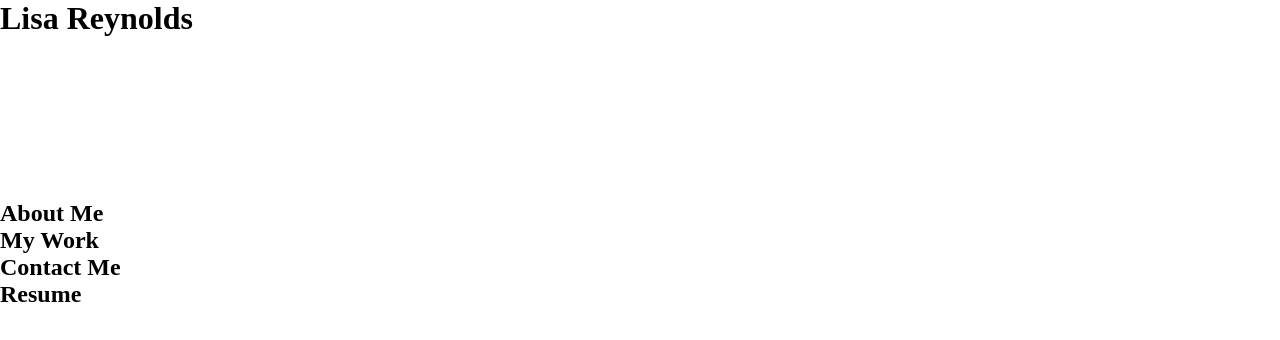
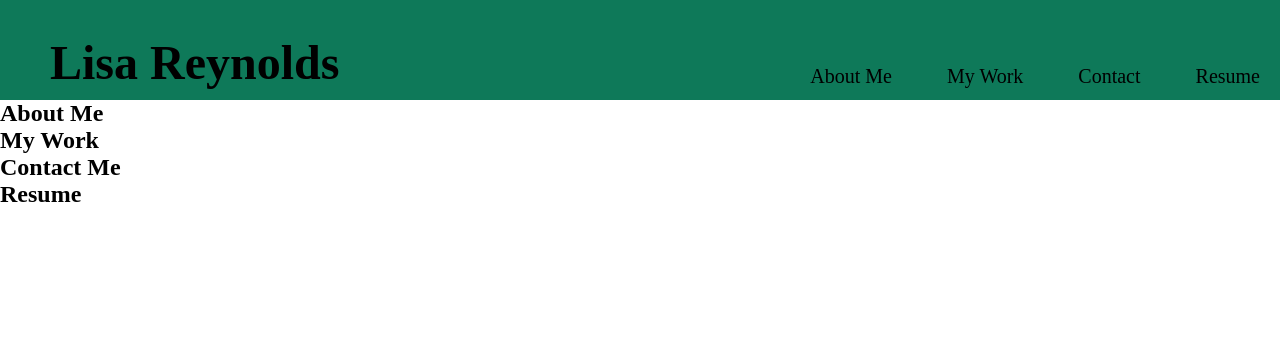
Before and after one commit to LisaLReynolds/portfolio-personal-page, a plain HTML site: page index.html in a window 1280 px wide. Drawn offline with Linux system fonts and the light colour scheme.

Commit message:
updated header and nav in css

```diff
--- a/Assets/style.css
+++ b/Assets/style.css
@@ -1,16 +1,44 @@
 * {
-    margin: 0;
+  margin: 0;
 }
 
 :root {
+}
+
+header {
+  height: 100px;
+  width: 100%;
+  background-color: rgb(14, 121, 89);
+}
+
+header h1 {
+  display: inline-block;
+  padding-top: 15px;
+  margin-left: 50px;
+  margin-top: 20px;
+  font-size: 48px;
+}
+
+header nav {
+  padding-top: 15px;
+  margin-right: 20px;
+  float: right;
+  font-size: 20px;
+}
+
+header nav ul {
+  list-style-type: none;
+}
+
+header nav ul li {
+  display: inline-block;
+  margin-left: 50px;
+  margin-top: 50px;
+}
+
+section {
 
 }
 
-header {
-    height: 200px;
-    width: 100%;
+.pretty {
 }
-
-.pretty {
-
-}
--- a/index.html
+++ b/index.html
@@ -9,9 +9,17 @@
   <body>
     <header>
       <h1>Lisa Reynolds</h1>
-      <nav></nav>
+      <nav>
+        <ul>
+          <li>About Me</li>
+          <li>My Work</li>
+          <li>Contact</li>
+          <li>Resume</li>
+        </ul>
+      </nav>
     </header>
     <figure class="pretty"></figure>
+    <main>
     <section>
       <h2>About Me</h2>
     </section>
@@ -19,13 +27,15 @@
       <h2>My Work</h2>
     </section>
     <section>
-        <h2>Contact Me</h2>
+      <h2>Contact Me</h2>
     </section>
     <section>
-        <h2>Resume</h2>
+      <h2>Resume</h2>
     </section>
+    </main>
+    <aside>
+
+    </aside>
   </body>
-  <footer>
-
-  </footer>
+  <footer></footer>
 </html>
```
